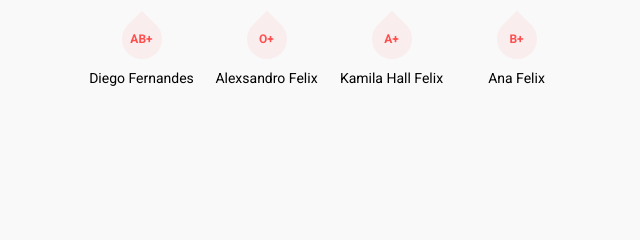
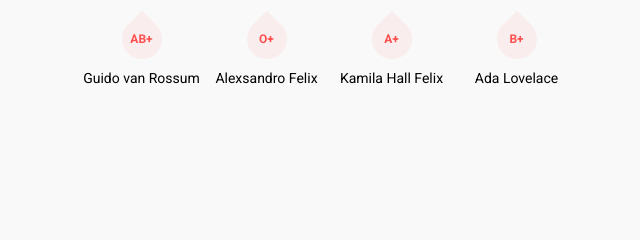
Before and after one commit to asfelix/DOE, a plain HTML site: page index.html in a window 1280 px wide. Shown: the part 464-704 px from the top of the page, 311-951 px from the left. Drawn offline with Linux system fonts and the light colour scheme.

Commit message:
alterados os nomes dos doadores

```diff
--- a/index.html
+++ b/index.html
@@ -46,7 +46,7 @@
         <section class="donors">
             <div class="donor">
                 <div class="blood">AB+</div>
-                <p>Diego Fernandes</p>
+                <p>Guido van Rossum</p>
             </div>
 
             <div class="donor">
@@ -61,7 +61,7 @@
 
             <div class="donor">
                 <div class="blood">B+</div>
-                <p>Ana Felix</p>
+                <p>Ada Lovelace</p>
             </div>
         </section>
     </main>
```
